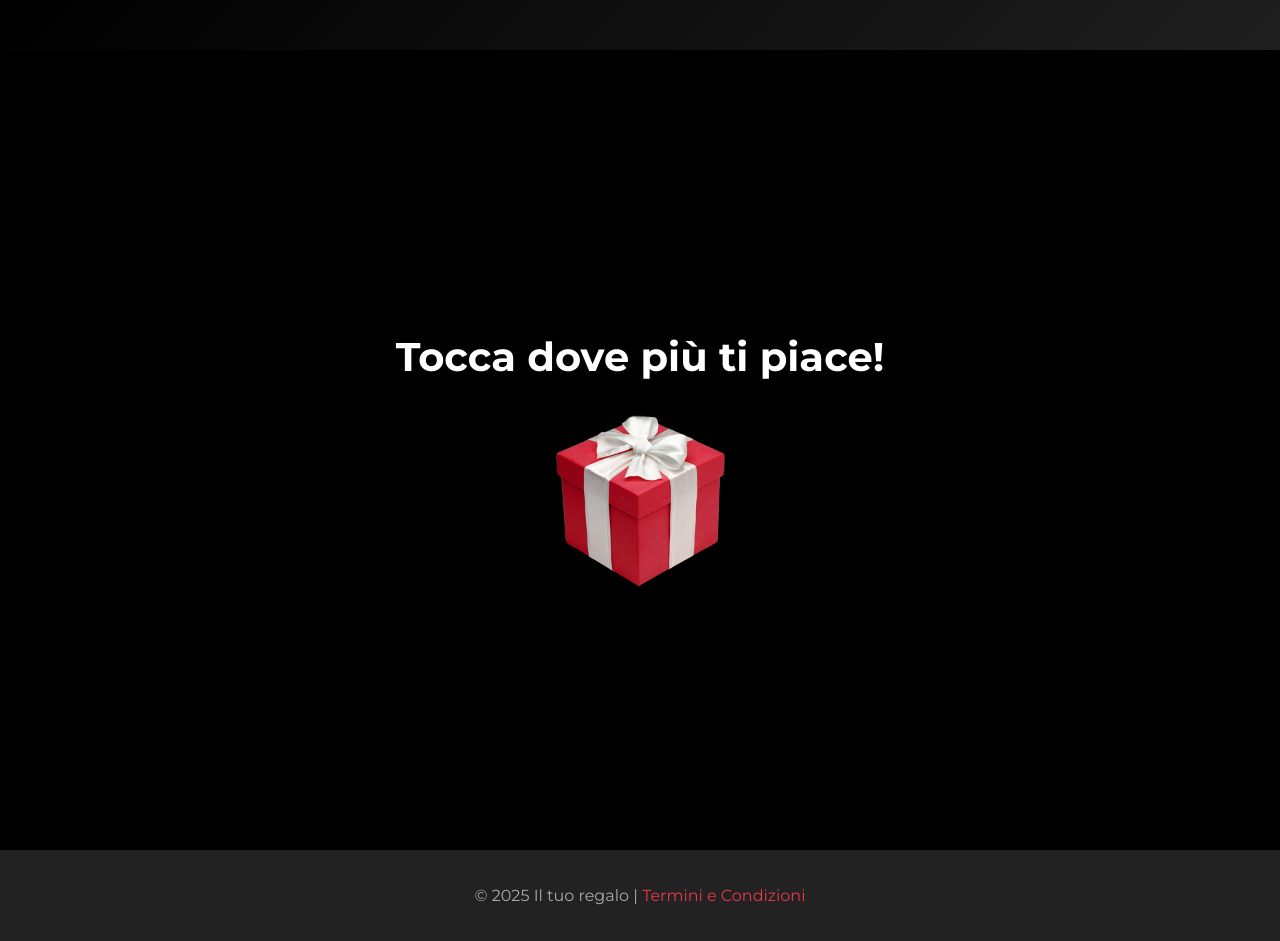
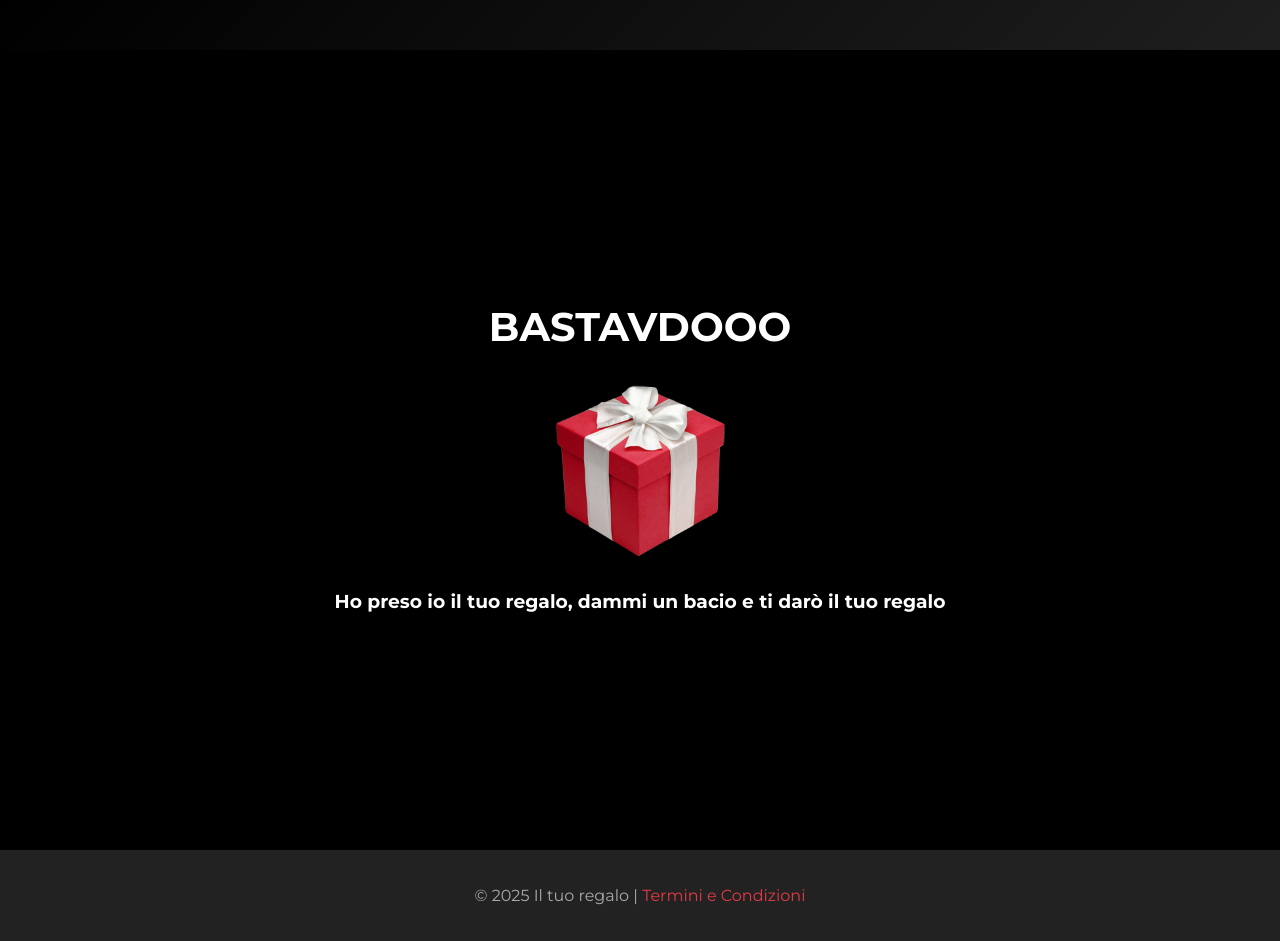
Before and after one commit to FrancescoTrotti14/github.io, a plain HTML site: page index.html in a window 1280 px wide. Both pictures are taken after a click on the element 640 px from the left and 447 px from the top of the page. Drawn offline with Linux system fonts and the light colour scheme.

Commit message:
Update index.html

```diff
--- a/index.html
+++ b/index.html
@@ -97,10 +97,11 @@
     </header>
 
     <section id="second-screen" class="second-screen">
-        <h1>Tocca dove più ti piace!</h1>
+        <h1>BASTAVDOOO</h1>
         <div class="gift-box" onclick="revealGift()">
             <img src="pacco-regalo.png" alt="Pacco regalo">
         </div>
+        <h3>Ho preso io il tuo regalo, dammi un bacio e ti darò il tuo regalo</h3>
     </section>
 
     <section id="reveal" class="reveal">
```
